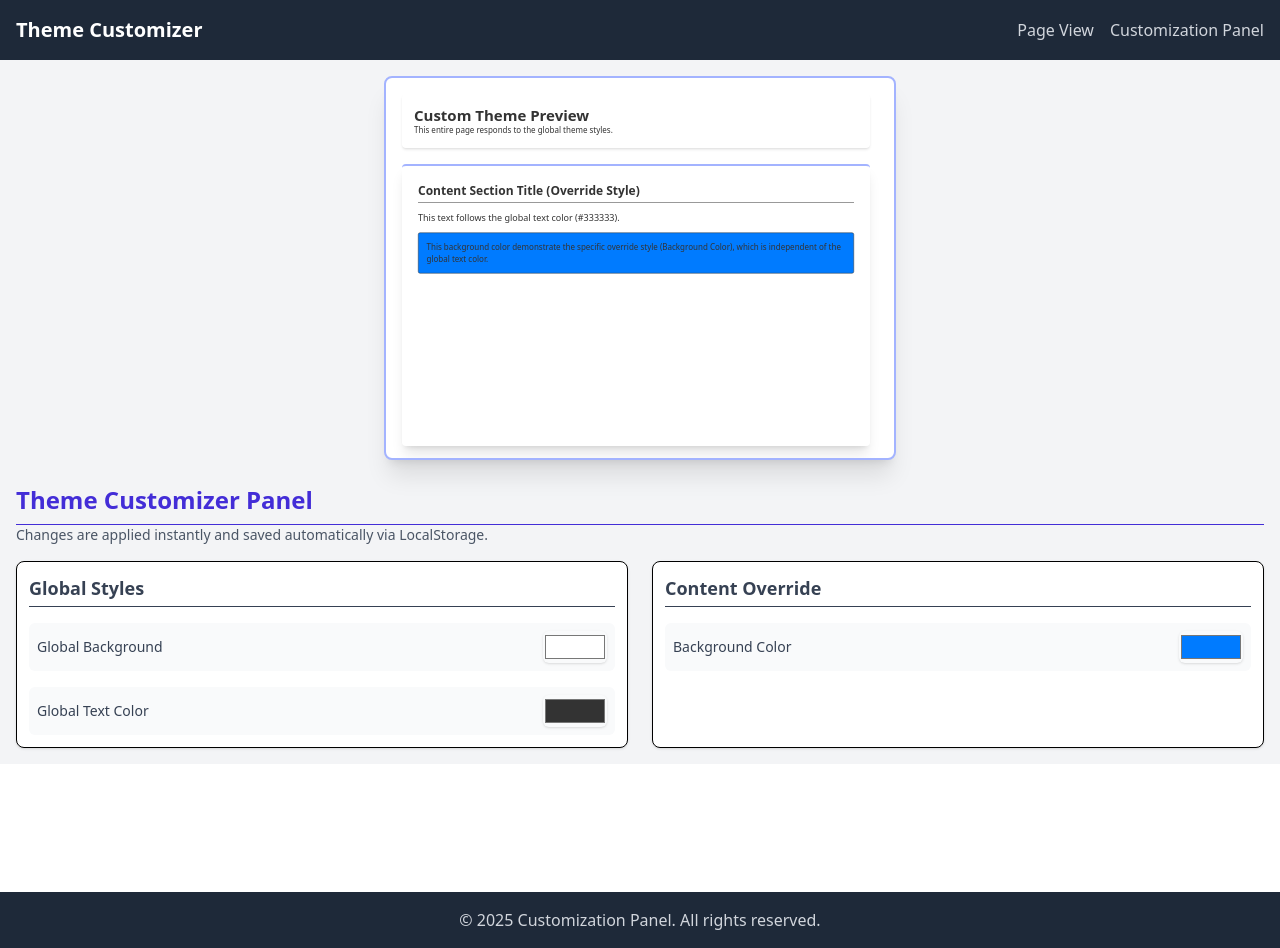
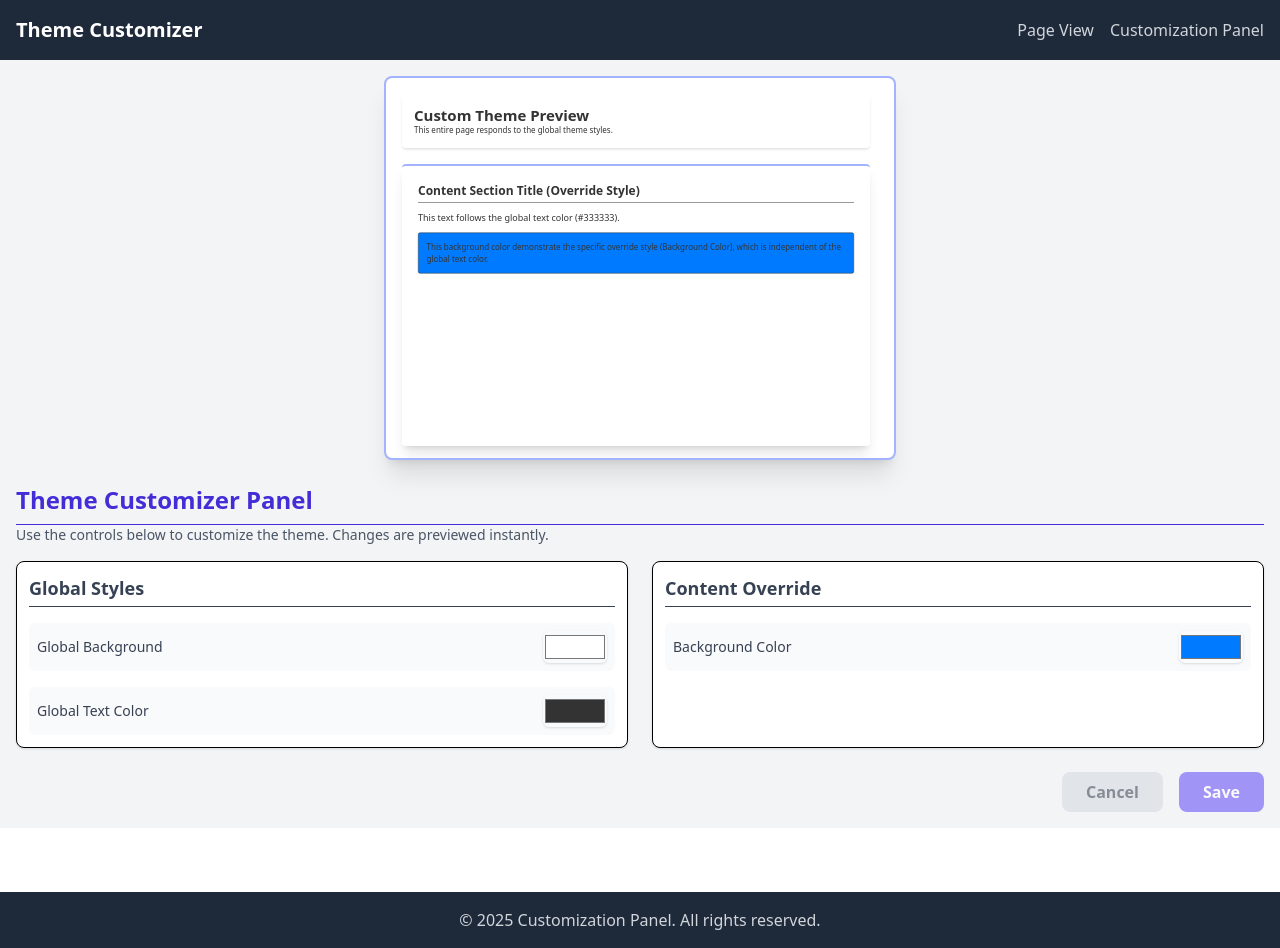
Before and after one commit to Niushae/customization-panel, a Vue app: page /customize in a window 1280 px wide. Built offline with nearby package versions, Linux system fonts and the light colour scheme; the HTML template or start-up script is replaced by a standard one.

Commit message:
feat: save and cancel options

```diff
--- a/src/stores/theme.ts
+++ b/src/stores/theme.ts
@@ -4,6 +4,7 @@ interface ThemeState {
   globalBackground: string;
   globalText: string;
   sectionColor: string;
+  originalState: ThemeState | null;
 }
 
 const STORAGE_KEY = 'themeCustomizerState';
@@ -12,14 +13,18 @@ const defaultState: ThemeState = {
   globalBackground: '#FFFFFF',
   globalText: '#333333',
   sectionColor: '#007BFF',
+  originalState: null,
 };
 
 const getInitialState = (): ThemeState => {
   const storedState = localStorage.getItem(STORAGE_KEY);
   if (storedState) {
-    return JSON.parse(storedState) as ThemeState;
+    const state = JSON.parse(storedState) as ThemeState;
+    return { ...state, originalState: JSON.parse(JSON.stringify(state)) };
   }
-  return defaultState;
+
+  const state = { ...defaultState };
+  return { ...state, originalState: JSON.parse(JSON.stringify(state)) };
 };
 
 
@@ -28,16 +33,23 @@ export const useThemeStore = defineStore('theme', {
 
   actions: {
     setThemeValue(key: keyof ThemeState, value: string) {
-      if (key in this.$state) {
-
-        if (key.includes('Color') && !/^#([0-9A-F]{3}){1,2}$/i.test(value)) {
-          console.warn(`Invalid hex value for ${key}: ${value}`);
-          return;
-        }
-
+      if (key !== 'originalState') {
         this.$patch({ [key]: value });
-
-        localStorage.setItem(STORAGE_KEY, JSON.stringify(this.$state));
+      }
+    },
+    saveTheme() {
+      const stateToSave = { ...this.$state };
+      delete (stateToSave as { originalState?: ThemeState | null }).originalState;
+      localStorage.setItem(STORAGE_KEY, JSON.stringify(stateToSave));
+      this.originalState = JSON.parse(JSON.stringify(stateToSave));
+    },
+    cancelChanges() {
+      if (this.originalState) {
+        this.$patch({
+          globalBackground: this.originalState.globalBackground,
+          globalText: this.originalState.globalText,
+          sectionColor: this.originalState.sectionColor,
+        });
       }
     },
   },
--- a/src/views/CustomizationPanelView.vue
+++ b/src/views/CustomizationPanelView.vue
@@ -1,15 +1,49 @@
 <script setup lang="ts">
+import { onMounted, onUnmounted, computed } from 'vue'
+import { onBeforeRouteLeave } from 'vue-router'
 import { useThemeStore } from '@/stores/theme'
 import ThemeControl from '@/components/ThemeControl.vue'
 import { storeToRefs } from 'pinia'
 import PagePreview from '@/components/PagePreview.vue'
 
 const themeStore = useThemeStore()
-const { globalBackground, globalText, sectionColor } = storeToRefs(themeStore)
+const { globalBackground, globalText, sectionColor, originalState } = storeToRefs(themeStore)
 
 const updateTheme = (key: keyof typeof themeStore.$state, value: string) => {
   themeStore.setThemeValue(key, value)
 }
+
+const hasChanges = computed(() => {
+  if (!originalState.value) return false
+  return (
+    globalBackground.value !== originalState.value.globalBackground ||
+    globalText.value !== originalState.value.globalText ||
+    sectionColor.value !== originalState.value.sectionColor
+  )
+})
+
+const beforeUnloadHandler = (event: BeforeUnloadEvent) => {
+  if (hasChanges.value) {
+    event.preventDefault()
+    event.returnValue = ''
+  }
+}
+
+onMounted(() => window.addEventListener('beforeunload', beforeUnloadHandler))
+onUnmounted(() => window.removeEventListener('beforeunload', beforeUnloadHandler))
+
+onBeforeRouteLeave(() => {
+  if (hasChanges.value) {
+    const answer = window.confirm(
+      'You have unsaved changes. Are you sure you want to leave? Your changes will be discarded.',
+    )
+    if (!answer) {
+      // User clicked 'Cancel', so we block the navigation.
+      return false
+    }
+    themeStore.cancelChanges()
+  }
+})
 </script>
 
 <template>
@@ -19,8 +53,8 @@ const updateTheme = (key: keyof typeof themeStore.$state, value: string) => {
     <h2 class="text-2xl font-extrabold text-indigo-700 border-b pb-2 px-">
       Theme Customizer Panel
     </h2>
-    <p class="text-sm text-gray-600">
-      Changes are applied instantly and saved automatically via LocalStorage.
+    <p class="text-sm text-gray-600 mb-2">
+      Use the controls below to customize the theme. Changes are previewed instantly.
     </p>
     <div class="grid grid-cols-1 md:grid-cols-2 gap-6 mt-4">
       <div class="space-y-4 p-3 border rounded-lg bg-white shadow-sm">
@@ -49,5 +83,22 @@ const updateTheme = (key: keyof typeof themeStore.$state, value: string) => {
         />
       </div>
     </div>
+
+    <div class="mt-6 flex justify-end gap-4">
+      <button
+        @click="themeStore.cancelChanges()"
+        :disabled="!hasChanges"
+        class="px-6 py-2 rounded-lg bg-gray-300 text-gray-800 font-semibold hover:bg-gray-400 disabled:opacity-50 disabled:cursor-not-allowed"
+      >
+        Cancel
+      </button>
+      <button
+        @click="themeStore.saveTheme()"
+        :disabled="!hasChanges"
+        class="px-6 py-2 rounded-lg bg-indigo-600 text-white font-semibold hover:bg-indigo-700 disabled:opacity-50 disabled:cursor-not-allowed"
+      >
+        Save
+      </button>
+    </div>
   </div>
 </template>
```
